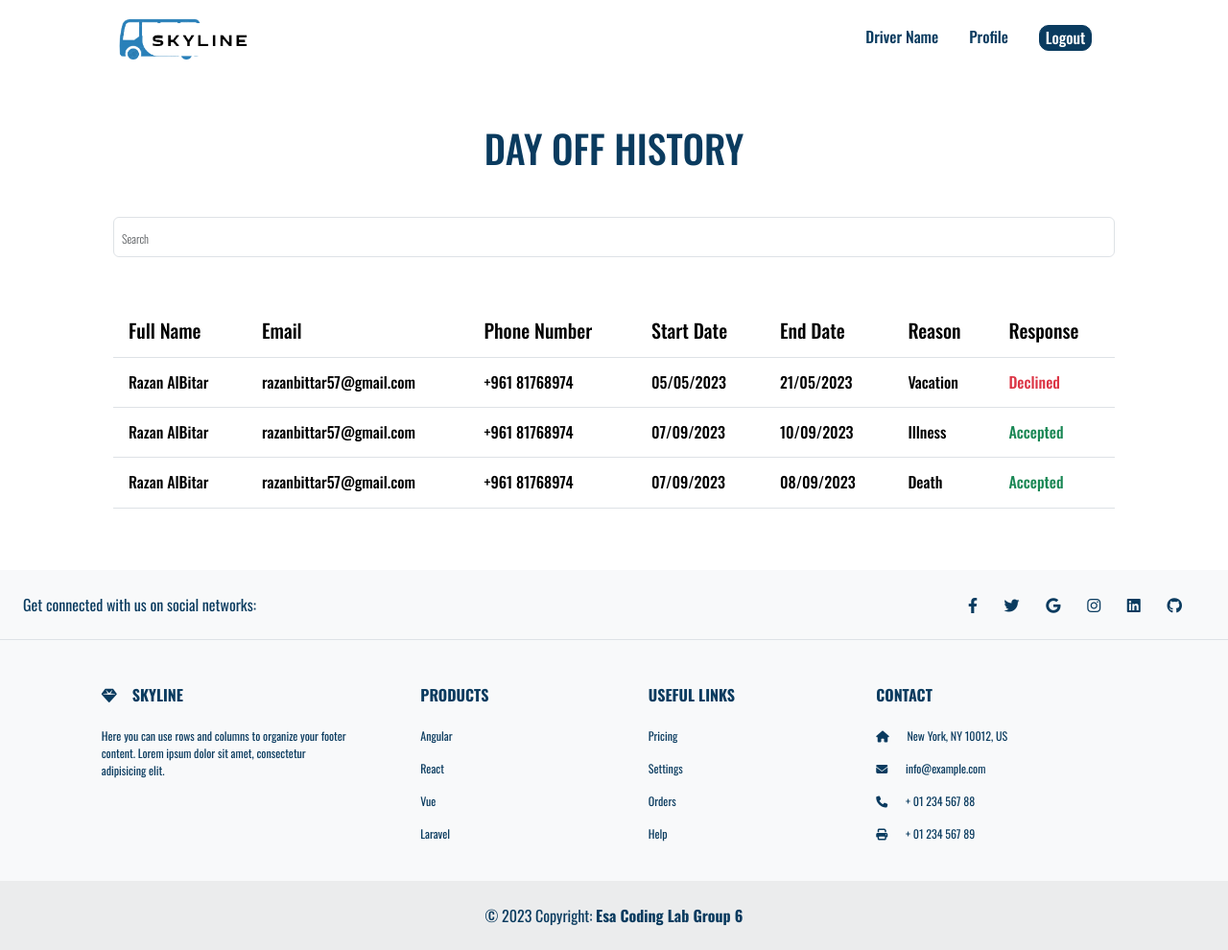
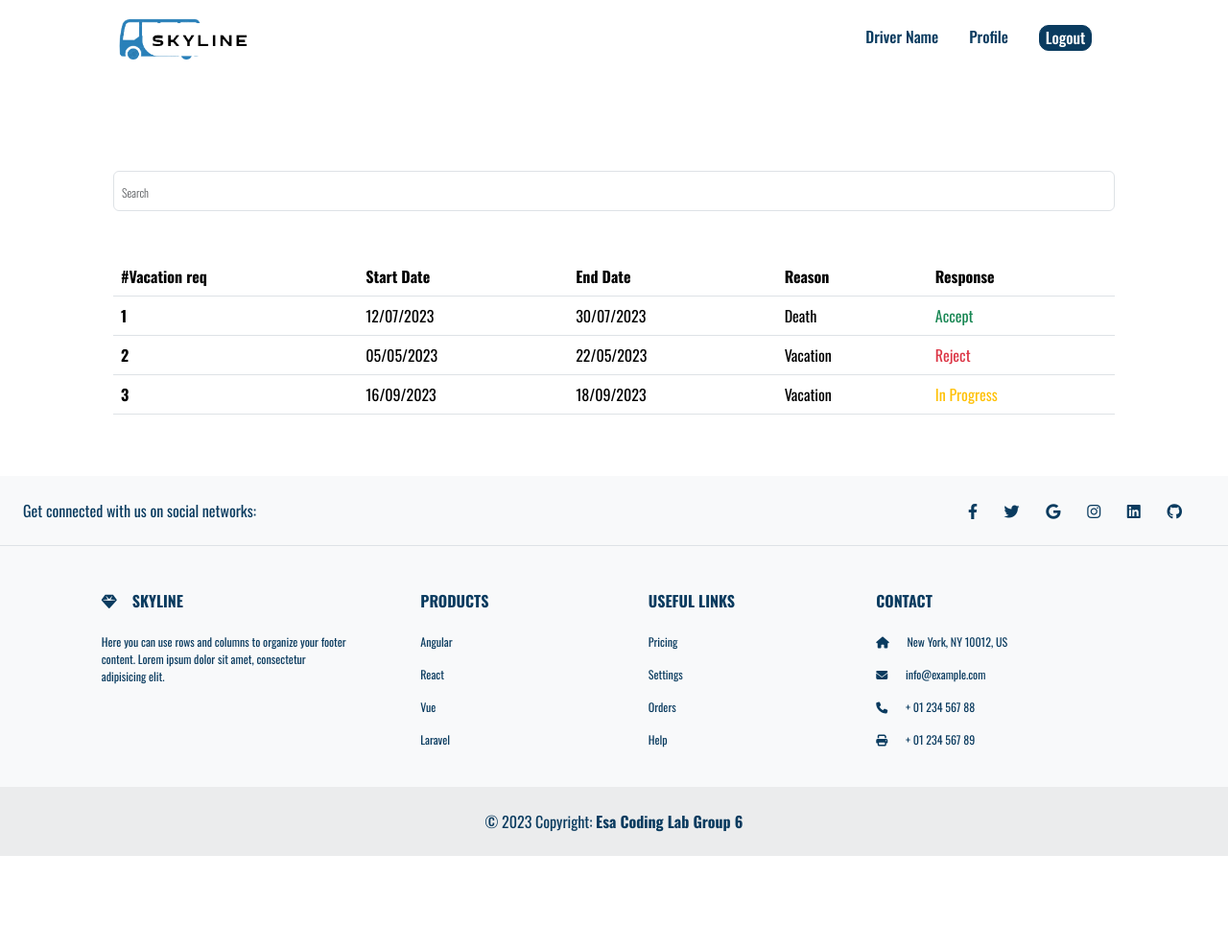
Before and after one commit to ausminatalli/Trasnportation, a PHP site: page /driver/driverManage.php in a window 1280 px wide. Shown: the whole page at 96% size. After the commit the page ends 892 px from the top, so only its background shows below. Run offline with PHP 8.4, Linux system fonts and the light colour scheme.

Commit message:
Update files

```diff
--- a/driver/driverManage.php
+++ b/driver/driverManage.php
@@ -27,9 +27,8 @@
 
       </section>
 
-
-    <section class="container p-5 ">
-        <h2 class="mb-5 h1">Day Off History</h2>
+      <section class="container p-5 ">
+        <h2 class="mb-5"></h2>
         <div class="row">
             <div class="col">
                 <form class="d-flex">
@@ -43,49 +42,65 @@
       <table id="trip-table" class="table mt-5 ">
         <thead class="thead-dark">
             <tr>
-                <th scope="col" class="h5 p-3">Full Name</th>
-                <th scope="col" class="h5 p-3">Email</th>
-                <th scope="col" class="h5 p-3">Phone Number</th>
-                <th scope="col" class="h5 p-3">Start Date</th>
-                <th scope="col" class="h5 p-3">End Date</th>
-                <th scope="col" class="h5 p-3">Reason</th>
-                <th scope="col" class="h5 p-3">Response</th>
+                <th scope="col">#Vacation req</th>
+                <th scope="col">Start Date</th>
+                <th scope="col">End Date</th>
+                <th scope="col">Reason</th>
+                <th scope="col">Response</th>
             </tr>
 
         </thead>
         <tbody>
             <tr>
-                <td scope="row" class="h6 p-3">Razan AlBitar</td>
-                <td class="h6 p-3">razanbittar57@gmail.com</td>
-                <td class="h6 p-3">+961 81768974</td>
-                <td class="h6 p-3">05/05/2023</td>
-                <td class="h6 p-3">21/05/2023</td>
-                <td class="h6 p-3">Vacation</td>
-                <td class="text-danger font-weight-bold h6 p-3">Declined</td>
+                <th scope="row">1</th>
+                <td>12/07/2023</td>
+                <td>30/07/2023</td>
+                <td>Death</td>
+                <td class="text-success font-weight-bold">Accept</td>
             </tr>
             <tr>
-                <td scope="row" class="h6 p-3" >Razan AlBitar</td>
-                <td class="h6 p-3">razanbittar57@gmail.com</td>
-                <td class="h6 p-3">+961 81768974</td>
-                <td class="h6 p-3">07/09/2023</td>
-                <td class="h6 p-3">10/09/2023</td>
-                <td class="h6 p-3">Illness</td>
-                <td class="text-success font-weight-bold h6 p-3">Accepted</td>
+                <th scope="row">2</th>
+                <td>05/05/2023</td>
+                <td>22/05/2023</td>
+                <td>Vacation</td>
+                <td class="text-danger font-weight-bold">Reject</td>
             </tr>
             <tr>
-                <td scope="row" class="h6 p-3">Razan AlBitar</td>
-                <td class="h6 p-3">razanbittar57@gmail.com</td>
-                <td class="h6 p-3">+961 81768974</td>
-                <td class="h6 p-3">07/09/2023</td>
-                <td class="h6 p-3">08/09/2023</td>
-                <td class="h6 p-3">Death</td>
-                <td class="text-success font-weight-bold h6 p-3">Accepted</td>
+                <th scope="row">3</th>
+                <td>16/09/2023</td>
+                <td>18/09/2023</td>
+                <td>Vacation</td>
+                <td class="text-warning font-weight-bold">In Progress</td>
             </tr>
         </tbody>
       </table>
       </section>
+
+
       <?php
       include('../main/footer.html')
       ?>
+       <script>
+    const searchInput = document.getElementById('search-input');
+    const tripTable = document.getElementById('trip-table');
+    const tableRows = tripTable.getElementsByTagName('tr');
+
+    searchInput.addEventListener('input', function() {
+      const searchQuery = searchInput.value.toLowerCase();
+
+      for (let i = 1; i < tableRows.length; i++) {
+        const row = tableRows[i];
+        const rowData = row.innerText.toLowerCase();
+
+        if (rowData.includes(searchQuery)) {
+          row.style.display = '';
+        } else {
+          row.style.display = 'none';
+        }
+      }
+    });
+  </script>
+  <script src="https://cdn.jsdelivr.net/npm/@popperjs/core@2.11.7/dist/umd/popper.min.js" integrity="sha384-zYPOMqeu1DAVkHiLqWBUTcbYfZ8osu1Nd6Z89ify25QV9guujx43ITvfi12/QExE" crossorigin="anonymous"></script>
+  <script src="https://cdn.jsdelivr.net/npm/bootstrap@5.3.0-alpha3/dist/js/bootstrap.min.js" integrity="sha384-Y4oOpwW3duJdCWv5ly8SCFYWqFDsfob/3GkgExXKV4idmbt98QcxXYs9UoXAB7BZ" crossorigin="anonymous"></script>
 </body>
 </html>
--- a/main/login.html
+++ b/main/login.html
@@ -26,7 +26,7 @@
 <body>
     <section class="top-nav">
         <div class="logo">
-            <a href="../index.html"><img src="./img/Transportation_Logo.png" alt=""></a>
+            <a href="../index.php"><img src="../img/Transportation_Logo.png" alt=""></a>
         </div>
         <input id="menu-toggle" type="checkbox" />
         <label class='menu-button-container' for="menu-toggle">
@@ -50,7 +50,7 @@
 
                   <div class="flexSb password">
                     <input id="password" type="password" required placeholder="Password">
-                    <i class="fa-solid fa-eye"></i>
+                    <i class="fa-solid fa-eye"onclick="showpassword(event)" ></i>
                   </div>
                   <div class="error" id="password-error"></div> <!-- Error message for password -->
 
@@ -243,5 +243,6 @@
   <!-- Footer -->
   <script src="https://code.jquery.com/jquery-3.6.0.min.js"></script>
     <script src="js/loginvalidation.js"></script>
+    <script src="../main/js/driverValidation.js"></script>
 </body>
 </html>
--- a/main/signup.html
+++ b/main/signup.html
@@ -18,7 +18,7 @@
     <script src="https://cdn.jsdelivr.net/npm/bootstrap@5.3.0-alpha3/dist/js/bootstrap.min.js" integrity="sha384-Y4oOpwW3duJdCWv5ly8SCFYWqFDsfob/3GkgExXKV4idmbt98QcxXYs9UoXAB7BZ" crossorigin="anonymous"></script>
     <section class="top-nav">
         <div class="logo">
-            <a href="../index.html"><img src="./img/Transportation_Logo.png" alt=""></a>
+            <a href="../index.php"><img src="../img/Transportation_Logo.png" alt=""></a>
         </div>
         <input id="menu-toggle" type="checkbox" />
         <label class='menu-button-container' for="menu-toggle">
```
Also changed, not shown: css/signup.css (+26 -4 lines), css/driver.css (line endings or trailing spaces).
